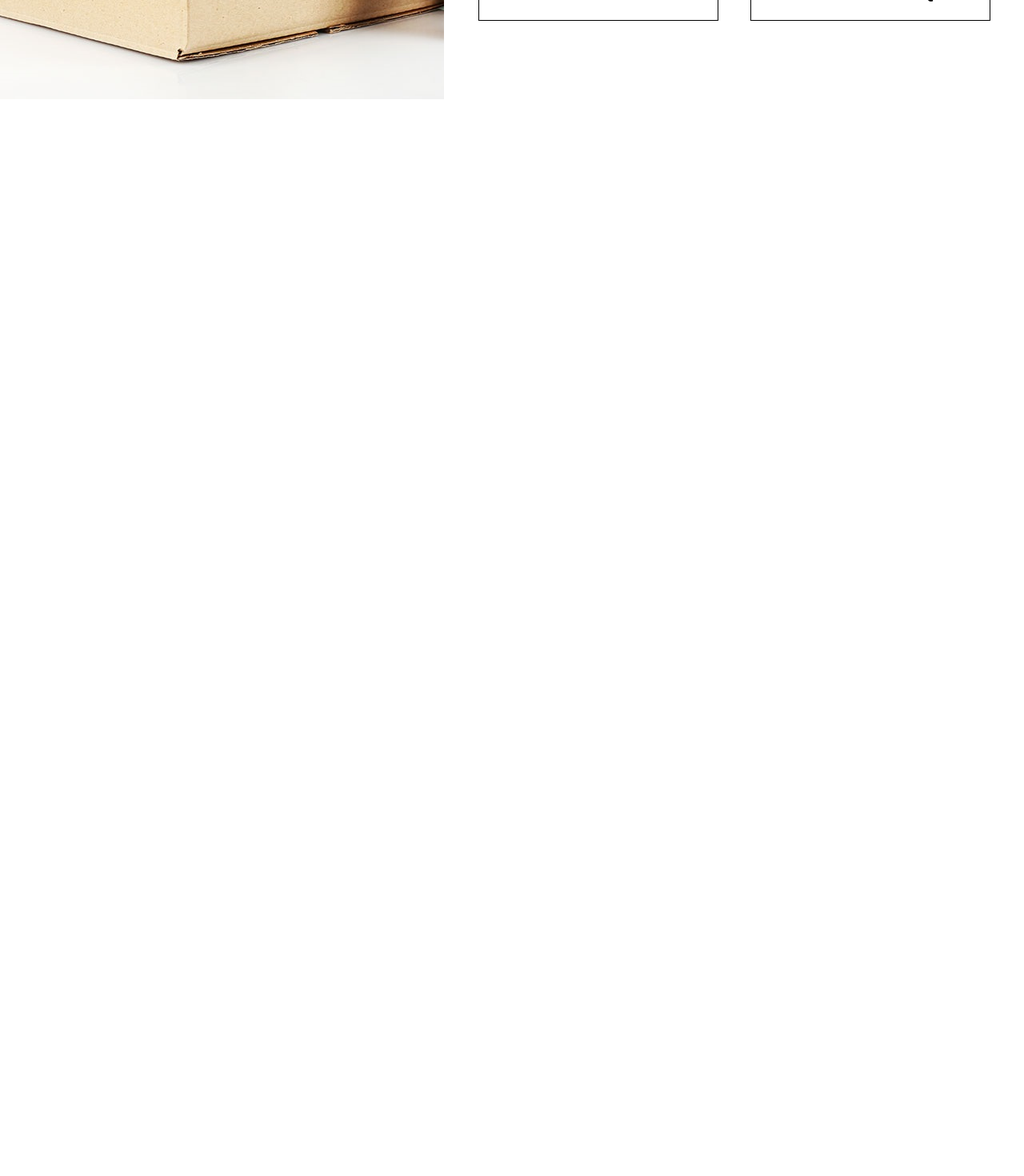
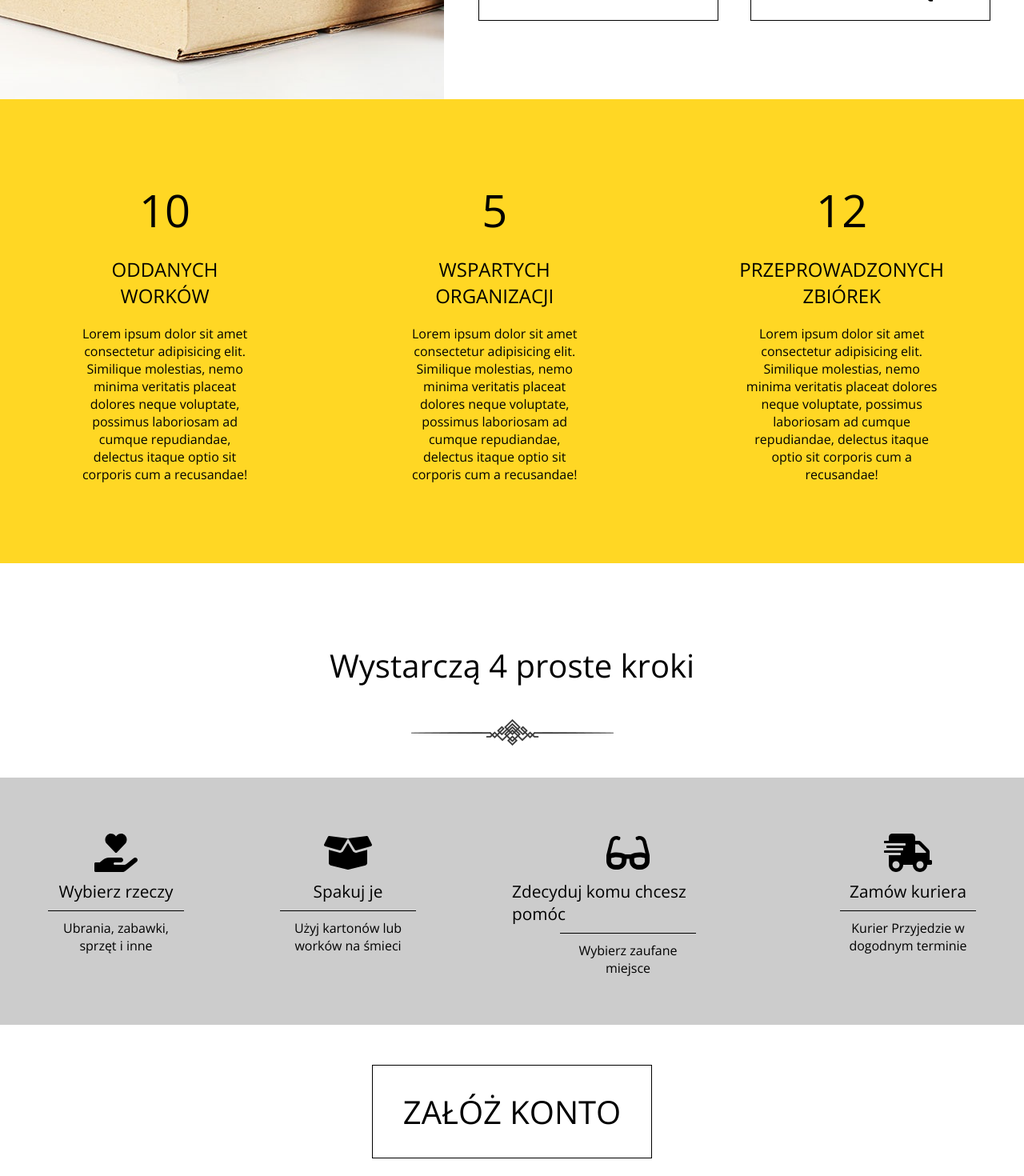
Before and after one commit to gruzin2046/OddajRzeczy, a React (Create React App) app: page / in a window 1280 px wide. Shown: the part 840-2310 px from the top of the page at 80% size. Before the commit the page ends 964 px from the top, so only its background shows below. Built offline with nearby package versions, Linux system fonts and the light colour scheme.

Commit message:
yellow bar + 4 steps section

```diff
--- a/package.json
+++ b/package.json
@@ -3,6 +3,9 @@
   "version": "0.1.0",
   "private": true,
   "dependencies": {
+    "@fortawesome/fontawesome-svg-core": "^1.2.17",
+    "@fortawesome/free-solid-svg-icons": "^5.8.1",
+    "@fortawesome/react-fontawesome": "^0.1.4",
     "node-sass": "^4.11.0",
     "react": "^16.8.4",
     "react-dom": "^16.8.4",
--- a/public/index.html
+++ b/public/index.html
@@ -11,6 +11,8 @@
       user's mobile device or desktop. See https://developers.google.com/web/fundamentals/web-app-manifest/
     -->
   <link href="https://fonts.googleapis.com/css?family=Open+Sans" rel="stylesheet">
+  <link rel="stylesheet" href="https://use.fontawesome.com/releases/v5.8.1/css/all.css"
+    integrity="sha384-50oBUHEmvpQ+1lW4y57PTFmhCaXp0ML5d60M1M7uH2+nqUivzIebhndOJK28anvf" crossorigin="anonymous">
   <link rel="manifest" href="%PUBLIC_URL%/manifest.json" />
   <!--
       Notice the use of %PUBLIC_URL% in the tags above.
--- a/src/components/App.jsx
+++ b/src/components/App.jsx
@@ -1,11 +1,27 @@
 import React, { Component } from 'react';
 import './../css_files/App.scss';
 import Header from "./Header.jsx"
+import YellowBar from "./YellowBar.jsx"
+import FourSteps from './FourSteps';
+import { library } from '@fortawesome/fontawesome-svg-core'
+//import { FontAwesomeIcon } from '@fortawesome/react-fontawesome'
+import { faHandHoldingHeart } from '@fortawesome/free-solid-svg-icons'
+import { faBoxOpen } from '@fortawesome/free-solid-svg-icons'
+import { faGlasses } from '@fortawesome/free-solid-svg-icons'
+import { faShippingFast } from '@fortawesome/free-solid-svg-icons'
+
+library.add(faHandHoldingHeart)
+library.add(faBoxOpen)
+library.add(faGlasses)
+library.add(faShippingFast)
 
 class App extends Component {
   render() {
-    return (
+    return (<div>
       <Header></Header>
+      <YellowBar></YellowBar>
+      <FourSteps></FourSteps>
+    </div>
     );
   }
 }
--- /dev/null
+++ b/src/components/FourSteps.jsx
@@ -0,0 +1,38 @@
+import React, { Component } from "react";
+import './../css_files/FourSteps.scss';
+import { FontAwesomeIcon } from '@fortawesome/react-fontawesome'
+
+export default class FourSteps extends Component {
+    render() {
+        return (<div>
+            <section className="fourStepsSection">
+                <p>Wystarczą 4 proste kroki</p>
+                <div className="decoration_image"></div>
+                <div className="steps">
+                    <div className="step">
+                        <FontAwesomeIcon icon="hand-holding-heart" className="big" />
+                        <p>Wybierz rzeczy</p>
+                        <p className="step_desc">Ubrania, zabawki, sprzęt i inne</p>
+                    </div>
+                    <div className="step">
+                        <FontAwesomeIcon icon="box-open" className="big" />
+                        <p>Spakuj je</p>
+                        <p className="step_desc">Użyj kartonów lub worków na śmieci</p>
+                    </div>
+                    <div className="step">
+                        <FontAwesomeIcon icon="glasses" className="big" />
+                        <p>Zdecyduj komu chcesz pomóc</p>
+                        <p className="step_desc">Wybierz zaufane miejsce</p>
+                    </div>
+                    <div className="step">
+                        <FontAwesomeIcon icon="shipping-fast" className="big" />
+                        <p>Zamów kuriera</p>
+                        <p className="step_desc">Kurier Przyjedzie w dogodnym terminie</p>
+                    </div>
+                </div>
+                <div className="btn">ZAŁÓŻ KONTO</div>
+            </section>
+        </div>
+        );
+    }
+}
--- /dev/null
+++ b/src/components/YellowBar.jsx
@@ -0,0 +1,27 @@
+import React, { Component } from "react";
+import './../css_files/YellowBar.scss';
+
+export default class YellowBar extends Component {
+    render() {
+        return (<div>
+            <section className="yellow_container">
+                <div className="yellow_section">
+                    <p className="number">10</p>
+                    <p className="yellow_title">ODDANYCH WORKÓW</p>
+                    <p className="yellow_lorem">Lorem ipsum dolor sit amet consectetur adipisicing elit. Similique molestias, nemo minima veritatis placeat dolores neque voluptate, possimus laboriosam ad cumque repudiandae, delectus itaque optio sit corporis cum a recusandae!</p>
+                </div>
+                <div className="yellow_section">
+                    <p className="number">5</p>
+                    <p className="yellow_title">WSPARTYCH ORGANIZACJI</p>
+                    <p className="yellow_lorem">Lorem ipsum dolor sit amet consectetur adipisicing elit. Similique molestias, nemo minima veritatis placeat dolores neque voluptate, possimus laboriosam ad cumque repudiandae, delectus itaque optio sit corporis cum a recusandae!</p>
+                </div>
+                <div className="yellow_section">
+                    <p className="number">12</p>
+                    <p className="yellow_title">PRZEPROWADZONYCH ZBIÓREK</p>
+                    <p className="yellow_lorem">Lorem ipsum dolor sit amet consectetur adipisicing elit. Similique molestias, nemo minima veritatis placeat dolores neque voluptate, possimus laboriosam ad cumque repudiandae, delectus itaque optio sit corporis cum a recusandae!</p>
+                </div>
+            </section>
+        </div>
+        );
+    }
+}
--- /dev/null
+++ b/src/css_files/FourSteps.scss
@@ -0,0 +1,55 @@
+.fourStepsSection {
+    display: flex;
+    flex-direction: column;
+    align-items: center;
+    padding: 100px 0 50px 0;
+    font-size: 2.5rem;
+}
+
+.decoration_image {
+    background-image: url("../images/decoration.png");
+    width: 253px;
+    height: 33px;
+    background-repeat: no-repeat;
+    margin: 40px;
+}
+
+.steps {
+    display: flex;
+    background-color: rgba(0, 0, 0, 0.2);
+    font-size: 1.3rem;
+}
+
+.step {
+    display: flex;
+    flex-direction: column;
+    padding: 60px;
+    align-items: center;
+}
+
+.big {
+    font-size: 3rem;
+    margin: 10px;
+}
+
+.step_desc {
+    margin-top: 10px;
+    padding-top: 10px;
+    width: 170px;
+    border-top: 1px solid black;
+    font-size: 1rem;
+    text-align: center;
+}
+
+.btn {
+    font-size: 2.5rem;
+    width: 350px;
+    padding: 30px;
+    margin: 50px;
+    border: 1px solid black;
+    text-align: center;
+}
+
+.btn:hover {
+    background-color: rgba(0, 0, 0, 0.1)
+}
--- /dev/null
+++ b/src/css_files/YellowBar.scss
@@ -0,0 +1,28 @@
+.yellow_container {
+    //     background-image: url("../images/background-1.jpg");
+    //     background-size: 'cover';
+    //     background-position: 'center';
+    //     background-repeat: no-repeat;
+    background-color: #FFD724
+}
+
+.yellow_container {
+    display: flex;
+    justify-content: center;
+}
+
+.yellow_section {
+    display: flex;
+    flex-direction: column;
+    padding: 100px;
+    text-align: center;
+}
+
+.number {
+    font-size: 3.5rem;
+}
+
+.yellow_title {
+    font-size: 1.5rem;
+    padding: 20px 0;
+}
```
Also changed, not shown: 1 other file (tests, documents, lock files or other folders).
